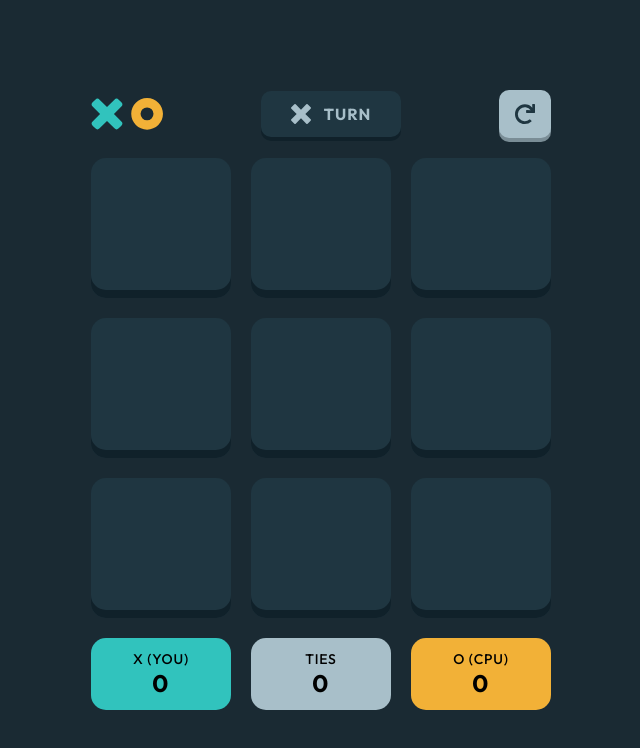
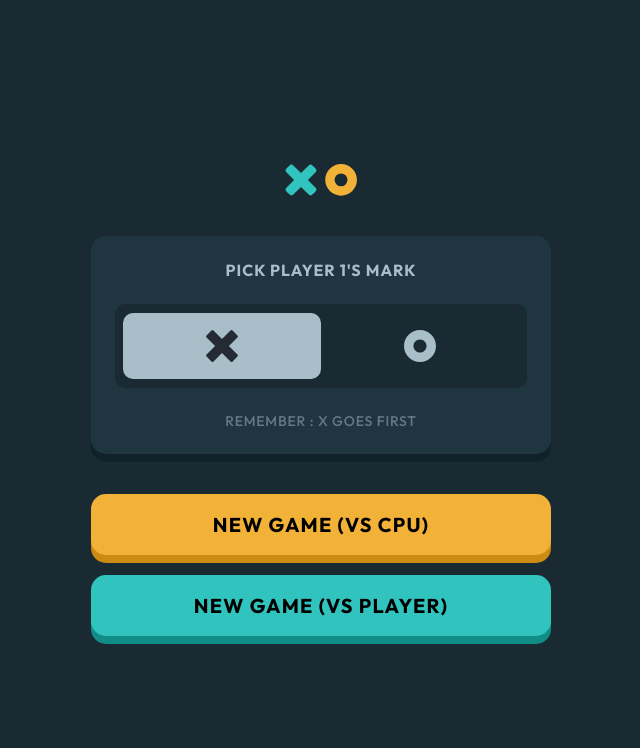
Before and after one commit to BBualdo/Tic-Tac-Toe-App, a React (Vite) app: page / in a window 1280 px wide. Shown: the top 748 px of the page, without its empty margins (319-959 px from the left). Built offline with nearby package versions, Linux system fonts and the light colour scheme.

Commit message:
Project COMPLETED

```diff
--- a/src/App.jsx
+++ b/src/App.jsx
@@ -4,8 +4,8 @@ import Board from "./components/Board";
 
 export default function App() {
   const [player1, setPlayer1] = React.useState('x');
-  const [computer, setComputer] = React.useState(true);
-  const [currentPage, setCurrentPage] = React.useState('board');
+  const [computer, setComputer] = React.useState(false);
+  const [currentPage, setCurrentPage] = React.useState('menu');
 
 // function to change player related on mark
   function chooseMark(mark) {
```
